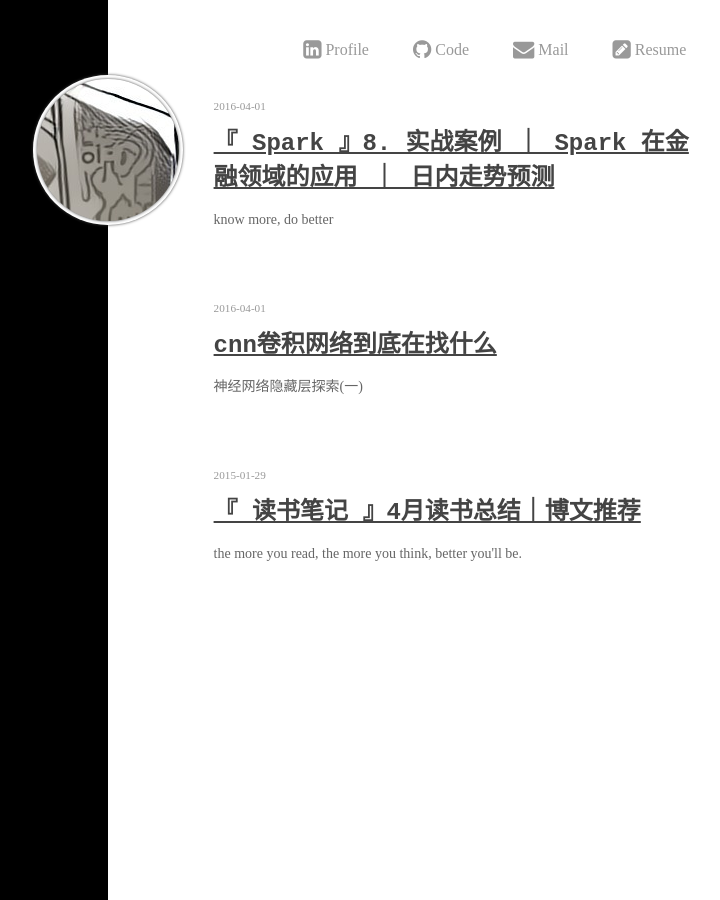
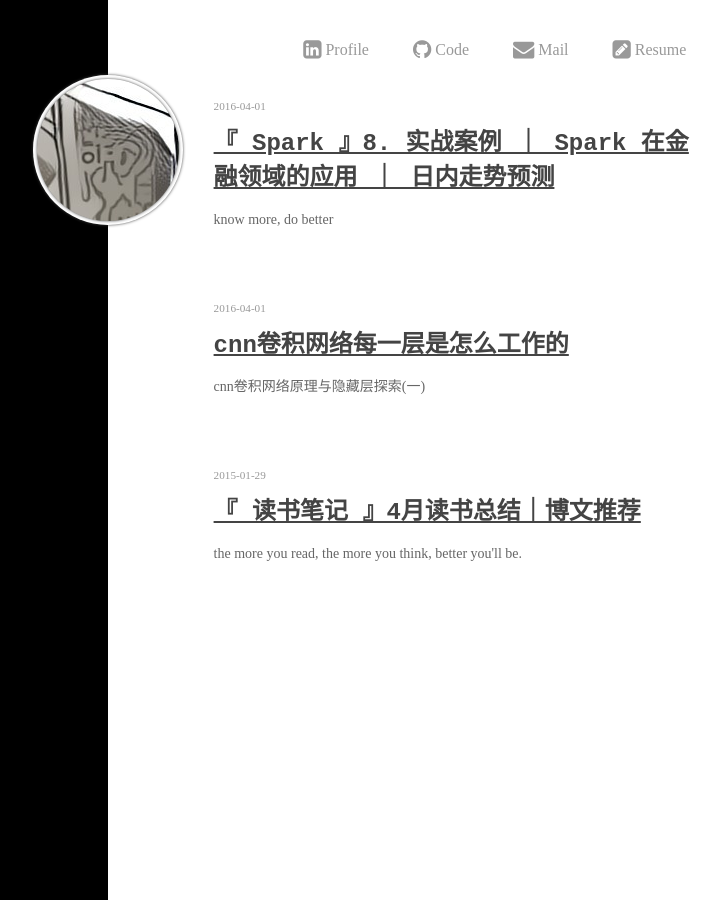
Before and after one commit to andrewhuman/andrewhuman.github.io, a Jekyll site: the page built from index.html, in a window 1280 px wide. Shown: the whole page, without its empty margins (276-996 px from the left). Built offline with Jekyll 4.4.1, drawn with Linux system fonts in a browser that asks for light colours; the list of posts is cut into pages by our own code; part of the change alters nothing that is shown.

Commit message:
first arcticle ok

```diff
--- a/_posts/python/2016-04-01-cnn-hidden-layout_search.md
+++ b/_posts/python/2016-04-01-cnn-hidden-layout_search.md
@@ -1,20 +1,26 @@
 ---
 published: true
 layout: post
-title: cnn卷积网络到底在找什么
-description: 神经网络隐藏层探索(一)
+title: cnn卷积网络每一层是怎么工作的
+description: cnn卷积网络原理与隐藏层探索(一)
 ---
 
 ## 前言
-虽然神经网络近年来取得了巨大的成功,但神经网络的隐藏层却一直被视为"黑盒"一样的存在,这造成了外界对神经网络的各种误解,所以近两年学界对隐藏层的探索做了大量的工作。对于cnn卷积网络而言,从2013年的[Visualizing and Understanding Convolutional Networks](https://arxiv.org/pdf/1311.2901.pdf)开始，人们对卷积网络的可视化和理解进行了很多实验，开发了很多工具。而作为机器学习工程师，只有理解了隐藏层的作用才能更好的设计网络的架构。
+虽然神经网络近年来取得了巨大的成功,但神经网络的隐藏层却一直被视为"黑盒"一样的存在,这造成了外界对神经网络的各种误解,所以近两年学界对隐藏层的探索做了大量的工作。对于cnn卷积网络而言,从2013年的[Visualizing and Understanding Convolutional Networks](https://arxiv.org/pdf/1311.2901.pdf)开始，人们对卷积网络的可视化和理解进行了很多实验，开发了很多工具。而作为机器学习工程师，只有理解了隐藏层的作用才能更好的进行网络架构的设计
 ## 1. CNN卷积层可视化
 本部分内容参考Zeiler 和 Fergus的[论文](https://arxiv.org/pdf/1311.2901.pdf)和[CS231N](http://cs231n.stanford.edu/slides/2017/cs231n_2017_lecture12.pdf)内容
 
 ![AlexNet](../images/cnn_first_layout_alexnet_2014.png)
-上图是ALexNet的第一层原生weight(96x55x55)的直接可视化，每一个单元格都代表了一个卷积核(55x55)，可以从上图中看出每一个卷积核都在寻找一个小的简单的结构,包括不同角度的线，不通位置的圆和不同的色块等等
+上图是ALexNet的第一层原生weight(96x55x55)的直接可视化，每一个单元格都代表了一个卷积核(55x55)，可以从上图中看出每一个卷积核都在寻找一个小的简单结构,包括不同角度的线，不同大小的圆和不同的色块等等.我们也可以直接把第二三四等层的卷积核如上图一样直接可视化,但是这些高层的原生weight或者filter是难以理解和解释的.
 
-我们也可以直接把第二三四等层的卷积核如上图一样直接可视化,但是这些原生的weight或者filter是难以理解和解释的,因此人们想出了很多方法通过其他途径去观察这些隐藏层,最简单的做法就是让不同的图片通过一个训练好的模型的卷积层，观察其变化,以此探索这些卷积层在寻找什么.有一个类似该方法的交互性的工作，[视频](https://www.youtube.com/watch?v=AgkfIQ4IGaM)和[网址](http://yosinski.com/deepvis)
+既然原生的filter难以理解，我们必须用其他方法,Deconv approaches让不同的图片通过一个训练好的模型的卷积层，观察其变化,以此探索这些卷积层在寻找什么.它的原理如下：
+![](../images/cnn_deconv_approach.png)
+我们输入一张图片，让它通过网络直到我们想观察的那一层，然后把该层我们想观察的神经元的梯度置为1，其他神经元的梯度置为0，然后从该层开始反向传播，但是在反向传播的过程中有两种方法要做不同改变：
+#### 1 backword deconvnet方法把反向传播中的所有梯度小于0，全置为0，如图红框中所示
+#### 2 guided backpropagatin方法除了把反向传播中梯度小于0的置为0外，还把前向传播中小于0的单元也置为0
+这样做的原因是反向传播中负的部分会对我们想得到的图片产生消极影响，从而使图片难以理解，只保留正的部分可以使图片容易观察.
 
+下面的图片采用的是backword deconvnet方法得到的，可以看到也可以取得不错的效果.
 ### 1.1 layer1
 ![](../images/cnn_first_layout_zeiler.png)
 上图的每个格子同样代表一个卷积核,对于第一行第一列的格子可以粗略看出一条-45度直线,事实上这个格子的卷积核寻找的正是-45度左右的线条，它会对如下图片产生激活反应:
@@ -37,9 +43,14 @@ description: 神经网络隐藏层探索(一)
 第五层，我们得到一些更高层次的抽象，比如右边第8行4列穿红衣服的女人，输出的是人脸部分，因为对于分类来说，神经网络使用人脸来区分图像是不是表示一个人,所以它只关心人脸部分
 
 
-而这些激活是CNN自己学会的，或者说当我们定义相应loss函数,并用反向传播倒逼其收敛之后，cnn会自动
-
-## 2.
 
 
-## 3.
+有一个类似的交互性的工作，[视频](https://www.youtube.com/watch?v=AgkfIQ4IGaM)和[网址](http://yosinski.com/deepvis),可以实时的看到网络每一层对输入的反应.
+## 2. last layer
+对于最后一层，也就是分类层也无法直接对weight进行观察的，不过可以通过降维的方法比如PCA或t-SNE，把它映射到2维平面上,如下图所示:
+![](../images/cnn_final_layout_pca.png)
+该图片是对0-9数字的分类任务的最后一层的映射，我们把大量的图片输入网络，然后在最后一层得到28*28的高维特征，可以很明显的看到同类的特征会自动聚集到一起，而类与类之间会分离,也就是分类任务已经完成
+
+
+## 3. 总结
+这些激活是CNN自己学会的，或者说当我们定义相应loss函数,并用反向传播倒逼其收敛时，cnn每一层的filter会不断调整自己，直到它具有上述能力。<br>从这里我们也可以想象出过拟合的现象，那就是若过拟合则每层的激活对训练集来说更精准，但适应性也更差.<br>这是对网络单层的探索，为了解开黑盒，还有很多其他的方法，在下一篇文章中会用实际代码展示这些方法.
```
Also changed, not shown: images/cnn_deconv_approach.png (added), images/cnn_final_layout_pca.png (added), 5 other files.
